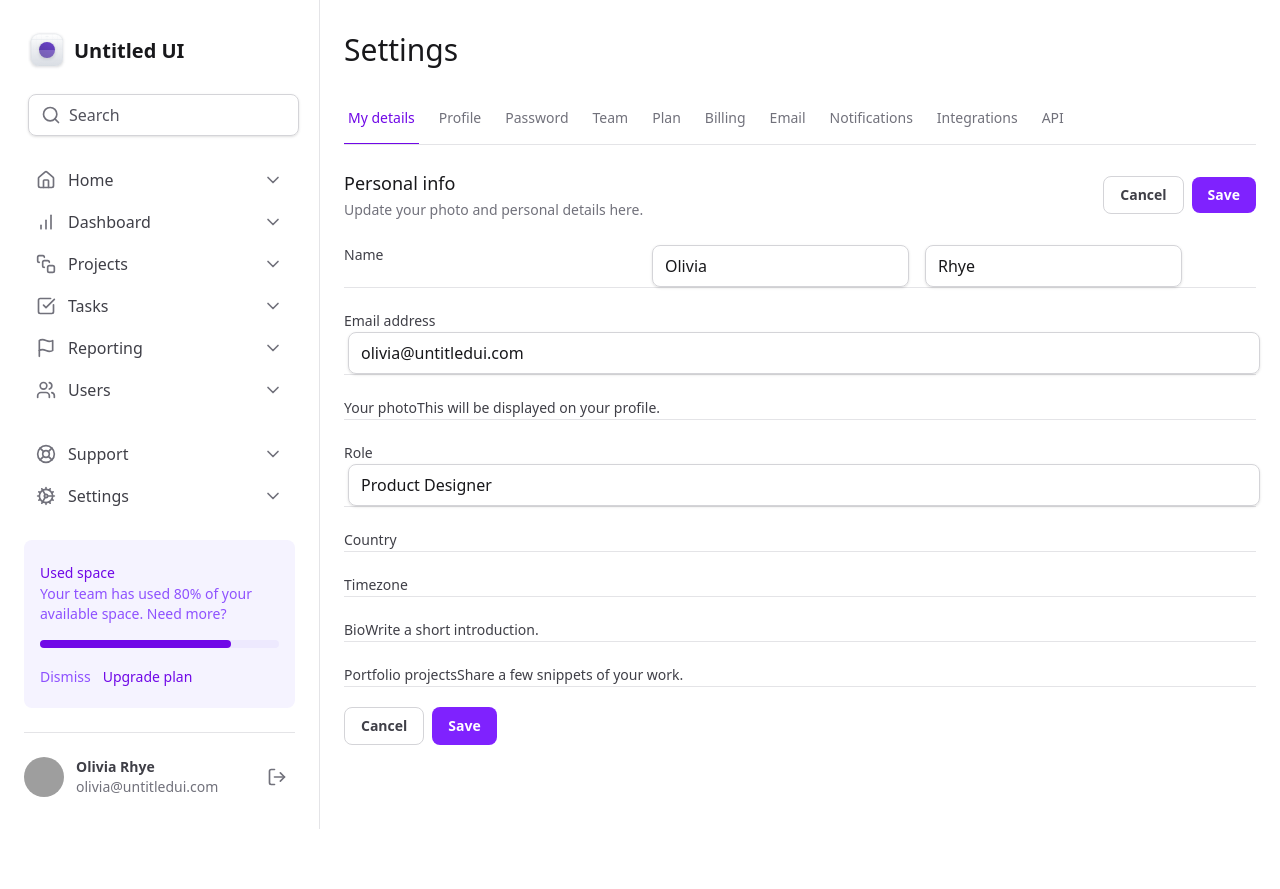
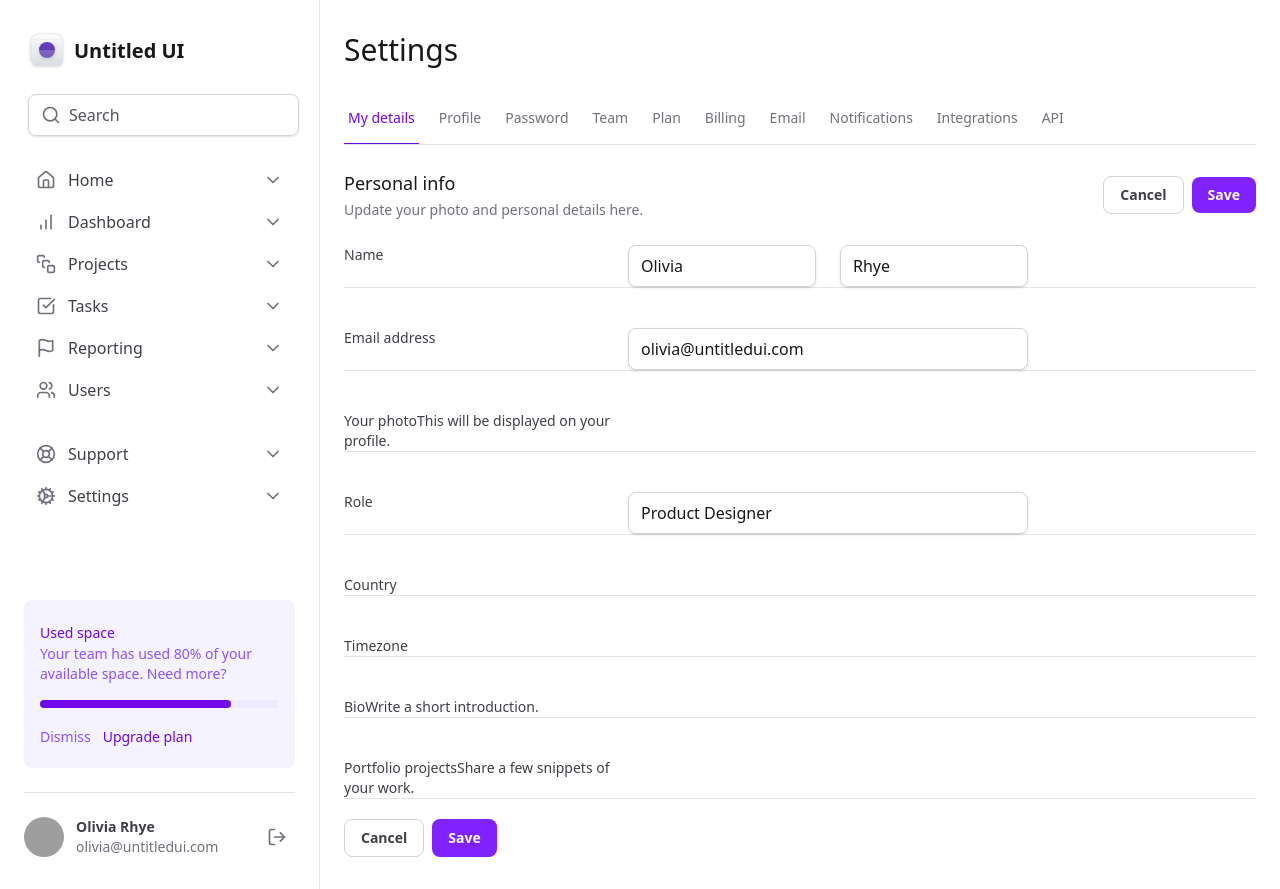
Before and after one commit to Beatriz-Cavallieri/tailwind-dashboard, a React (Vite) app: page / in a window 1280 px wide. Before the commit the page ends 829 px from the top, so only its background shows below. Built offline with nearby package versions, Linux system fonts and the light colour scheme; grey boxes are pictures that could not be loaded.

Commit message:
moves non form elements outside of form component

```diff
--- a/src/App.tsx
+++ b/src/App.tsx
@@ -8,10 +8,33 @@ const App = () => {
             <Sidebar />
             <main className="px-6 py-8">
                 <h1 className="text-3xl text-zinc-900 font-medium">
-                Settings
+                    Settings
                 </h1>
                 <SettingsTabs></SettingsTabs>
-                <PersonalInfoForm/>
+
+                <div className="mt-6 flex flex-col">
+                    <div className="flex justify-between items-center">
+                        <div>
+                            <h2 className="text-lg font-medium text-zinc-900">Personal info</h2>
+                            <span className="text-sm text-zinc-500">
+                                Update your photo and personal details here.
+                            </span>
+                        </div>
+                        <div className="flex gap-2 items-center">
+                            <button
+                                type="button"
+                                className="cursor-pointer rounded-lg px-4 py-2 text-sm font-semibold text-zinc-700 hover:bg-zinc-50 border border-zinc-300"
+                            >Cancel</button>
+                            <button
+                                type="submit"
+                                form="settings"
+                                className="cursor-pointer rounded-lg px-4 py-2 text-sm font-semibold text-white bg-violet-600 hover:bg-violet-700"
+                            >Save</button>
+                        </div>
+                    </div>
+
+                    <PersonalInfoForm />
+                </div>
             </main>
 
         </div>
--- a/src/components/PersonalInfoForm/index.tsx
+++ b/src/components/PersonalInfoForm/index.tsx
@@ -2,35 +2,16 @@ import * as Input from "../Input"
 
 const PersonalInfoForm = () => {
   return (
-    <div className="mt-6 flex flex-col">
-      <div className="flex justify-between items-center">
-        <div>
-          <h2 className="text-lg font-medium text-zinc-900">Personal info</h2>
-          <span className="text-sm text-zinc-500">
-            Update your photo and personal details here.
-          </span>
-        </div>
-        <div className="flex gap-2 items-center">
-          <button
-            type="button"
-            className="cursor-pointer rounded-lg px-4 py-2 text-sm font-semibold text-zinc-700 hover:bg-zinc-50 border border-zinc-300"
-          >Cancel</button>
-          <button
-            type="submit"
-            form="settings"
-            className="cursor-pointer rounded-lg px-4 py-2 text-sm font-semibold text-white bg-violet-600 hover:bg-violet-700"
-          >Save</button>
-        </div>
-      </div>
-
-      <form id="settings" className="mt-6 flex w-full flex-col gap-5 divide-y divide-zinc-200">
-        <div className="grid grid-cols-3">
+    <form
+      id="settings"
+      className="mt-6 flex w-full flex-col gap-5 divide-y divide-zinc-200">
+      <div className="grid grid-cols-[minmax(7.5rem,_17.5rem)_minmax(25rem,_1fr)_minmax(0,_15rem)]">
         <label
           htmlFor="firstName"
           className="text-sm text-zinc-700 font-medium">
           Name
         </label>
-          <div className="flex gap-2">
+        <div className="grid grid-cols-2 gap-6">
           <Input.Root>
             <Input.Control id="firstName" defaultValue="Olivia" />
           </Input.Root>
@@ -41,7 +22,7 @@ const PersonalInfoForm = () => {
         </div>
       </div>
 
-        <div>
+      <div className="pt-5 grid grid-cols-[minmax(7.5rem,_17.5rem)_minmax(25rem,_1fr)_minmax(0,_15rem)]">
         <label
           htmlFor="email"
           className="text-sm text-zinc-700 font-medium">
@@ -56,7 +37,7 @@ const PersonalInfoForm = () => {
         </Input.Root>
       </div>
 
-        <div>
+      <div className="pt-5 grid grid-cols-[minmax(7.5rem,_17.5rem)_minmax(25rem,_1fr)_minmax(0,_15rem)]">
         <label
           htmlFor="email"
           className="text-sm text-zinc-700 font-medium">
@@ -68,7 +49,7 @@ const PersonalInfoForm = () => {
         <div />
       </div>
 
-        <div >
+      <div className="pt-5 grid grid-cols-[minmax(7.5rem,_17.5rem)_minmax(25rem,_1fr)_minmax(0,_15rem)]">
         <label
           htmlFor="role"
           className="text-sm text-zinc-700 font-medium">
@@ -79,7 +60,7 @@ const PersonalInfoForm = () => {
         </Input.Root>
       </div>
 
-        <div>
+      <div className="pt-5 grid grid-cols-[minmax(7.5rem,_17.5rem)_minmax(25rem,_1fr)_minmax(0,_15rem)]">
         <label
           htmlFor="country"
           className="text-sm text-zinc-700 font-medium">
@@ -88,7 +69,7 @@ const PersonalInfoForm = () => {
         <div />
       </div>
 
-        <div>
+      <div className="pt-5 grid grid-cols-[minmax(7.5rem,_17.5rem)_minmax(25rem,_1fr)_minmax(0,_15rem)]">
         <label
           htmlFor="timezone"
           className="text-sm text-zinc-700 font-medium">
@@ -97,7 +78,7 @@ const PersonalInfoForm = () => {
         <div />
       </div>
 
-        <div >
+      <div className="pt-5 grid grid-cols-[minmax(7.5rem,_17.5rem)_minmax(25rem,_1fr)_minmax(0,_15rem)]">
         <label
           htmlFor="bio"
           className="text-sm text-zinc-700 font-medium">
@@ -109,7 +90,7 @@ const PersonalInfoForm = () => {
         <div />
       </div>
 
-        <div>
+      <div className="pt-5 grid grid-cols-[minmax(7.5rem,_17.5rem)_minmax(25rem,_1fr)_minmax(0,_15rem)]">
         <label
           htmlFor="projects"
           className="text-sm text-zinc-700 font-medium">
@@ -133,8 +114,7 @@ const PersonalInfoForm = () => {
           Save
         </button>
       </div>
-      </form >
-    </div >
+    </form>
   )
 }
 
```
Lines whose indentation alone changed are shown as unchanged.
